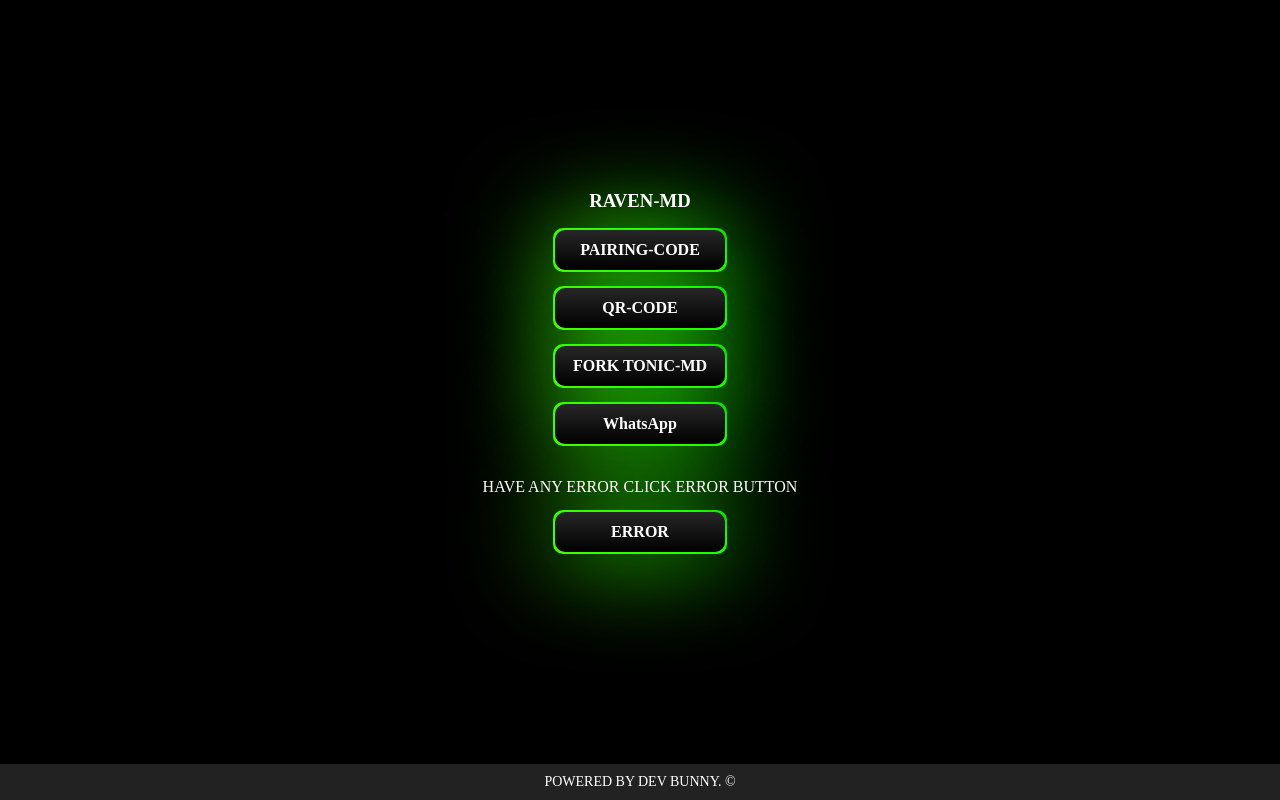
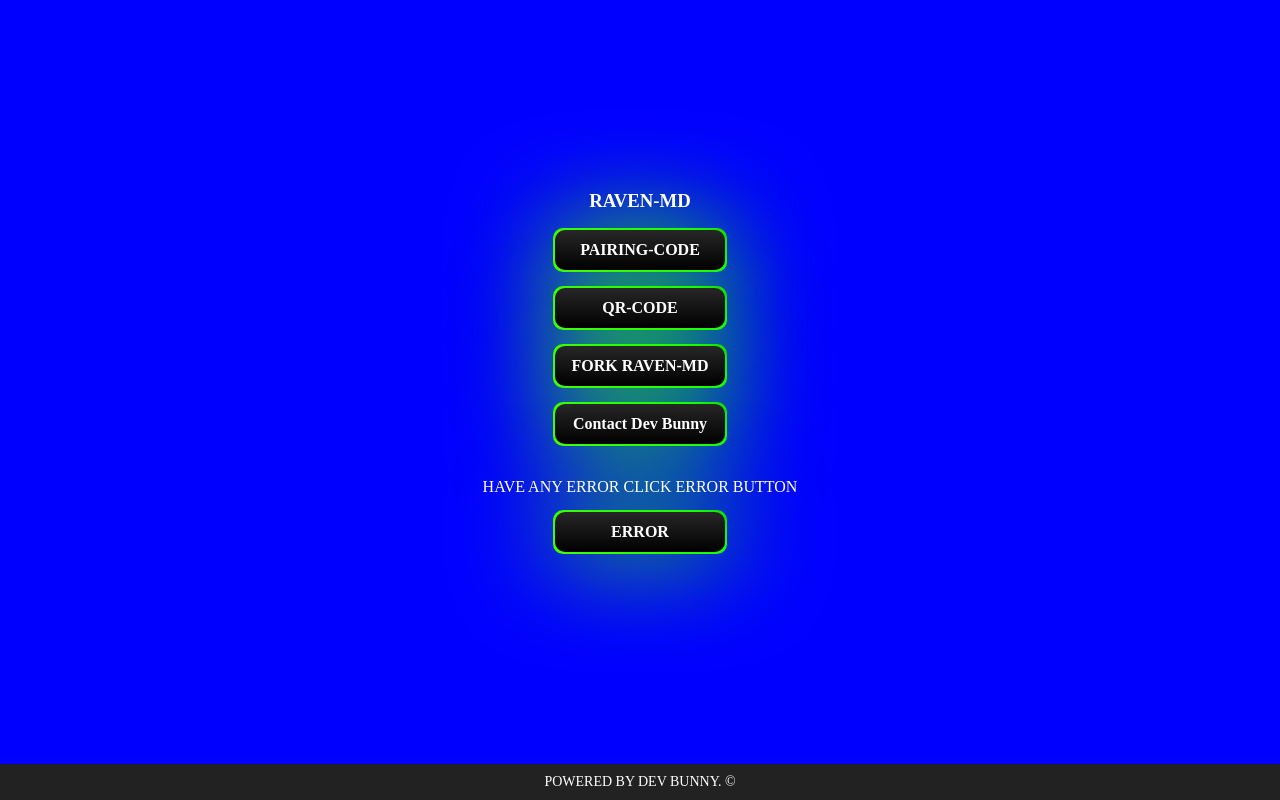
Before and after one commit to Dev-Bunny-001/RAVEN-SESSION-ID-WEB, a website: page main.html in a window 1280 px wide. Drawn offline with Linux system fonts and the light colour scheme.

Commit message:
Update main.html

```diff
--- a/main.html
+++ b/main.html
@@ -6,7 +6,7 @@
   <link rel="shortcut icon" href="" type="image/x-icon">
   <style>
     body {
-      background-color: black;
+      background-color: blue;
       display: flex;
       align-items: center;
       justify-content: center;
@@ -116,8 +116,8 @@
       <div></div>
     <a href="/pair" class="button" target="_blank"> <span>PAIRING-CODE</span> </a> <br>
      <a href="/qr" class="button" target="_blank"> <span>QR-CODE</span> </a> <br>
-    <a href="https://github.com/tonicmeef/RAVEN-MD/fork" class="button" target="_blank"> <span>FORK TONIC-MD</span> </a> <br> </a>
-    <a href="https://whatsapp.com" class="button" target="_blank"> <span>WhatsApp</span> </a> <br>    <p>HAVE ANY ERROR CLICK ERROR BUTTON</p>
+    <a href="https://github.com/tonicmeef/RAVEN-MD/fork" class="button" target="_blank"> <span>FORK RAVEN-MD</span> </a> <br> </a>
+    <a href="https://whatsapp.com" class="button" target="_blank"> <span>Contact Dev Bunny</span> </a> <br>    <p>HAVE ANY ERROR CLICK ERROR BUTTON</p>
 
     <a href="https://wa.me/2348060443466" class="button" target="_blank"> <span>ERROR</span> </a> <br>
 
```
